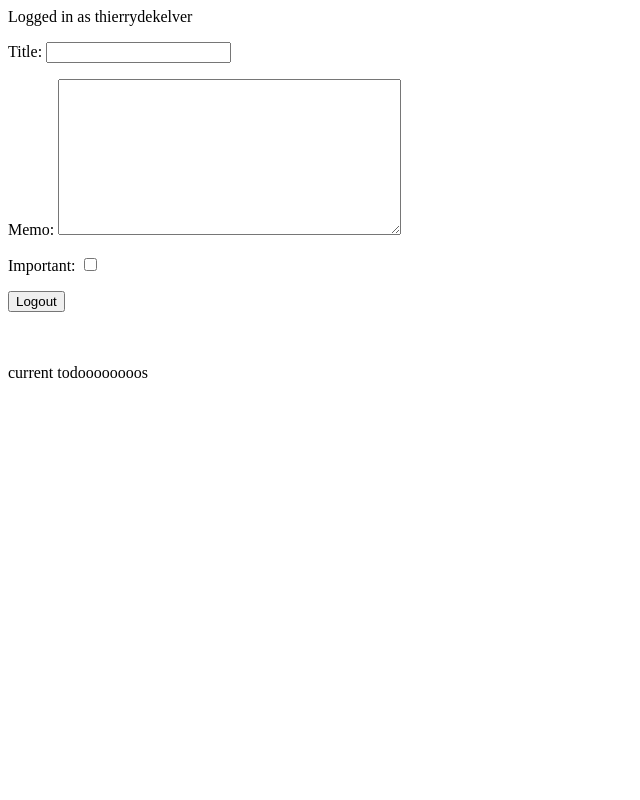
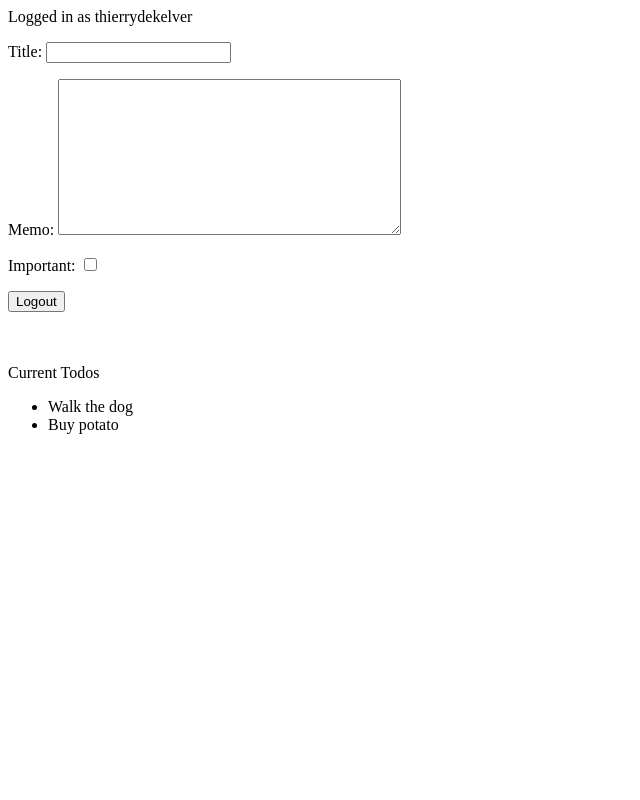
Before and after one commit to Jitgitbit/python_exercise_four, a Django app: template todo/templates/todo/currenttodos.html in a window 1280 px wide. Shown: the whole page, without its empty margins (0-640 px from the left). Run offline with Django 3.2, Linux system fonts and the light colour scheme; the template is opened without the code that fills it: values that come from a table or form of the project are taken from there, others are empty; a user stored in the database is signed in; data comes from the database, SQL or seed files in the repository; both versions use the stored data as it was after the commit.

Commit message:
listing Todos

```diff
--- a/python_exercise_four/urls.py
+++ b/python_exercise_four/urls.py
@@ -27,6 +27,6 @@ urlpatterns = [
 
     # Todos
     path('', views.home, name='home'),
+    path('create/', views.createtodo, name='createtodo'),
     path('current/', views.currenttodos, name='currenttodos'),
-    path('create/', views.createtodo, name='createtodo'),
 ]
--- a/todo/templates/todo/currenttodos.html
+++ b/todo/templates/todo/currenttodos.html
@@ -1,5 +1,11 @@
 {% extends 'todo/base.html' %}
 
 {% block content %}
-current todoooooooos
+Current Todos
+<ul>
+  {% for todo in todos %}
+  <li>{{ todo.title }}</li>
+  {% endfor %}
+</ul>
+
 {% endblock %}
```
Also changed, not shown: todo/views.py (+9 -1 lines), db.sqlite3.
